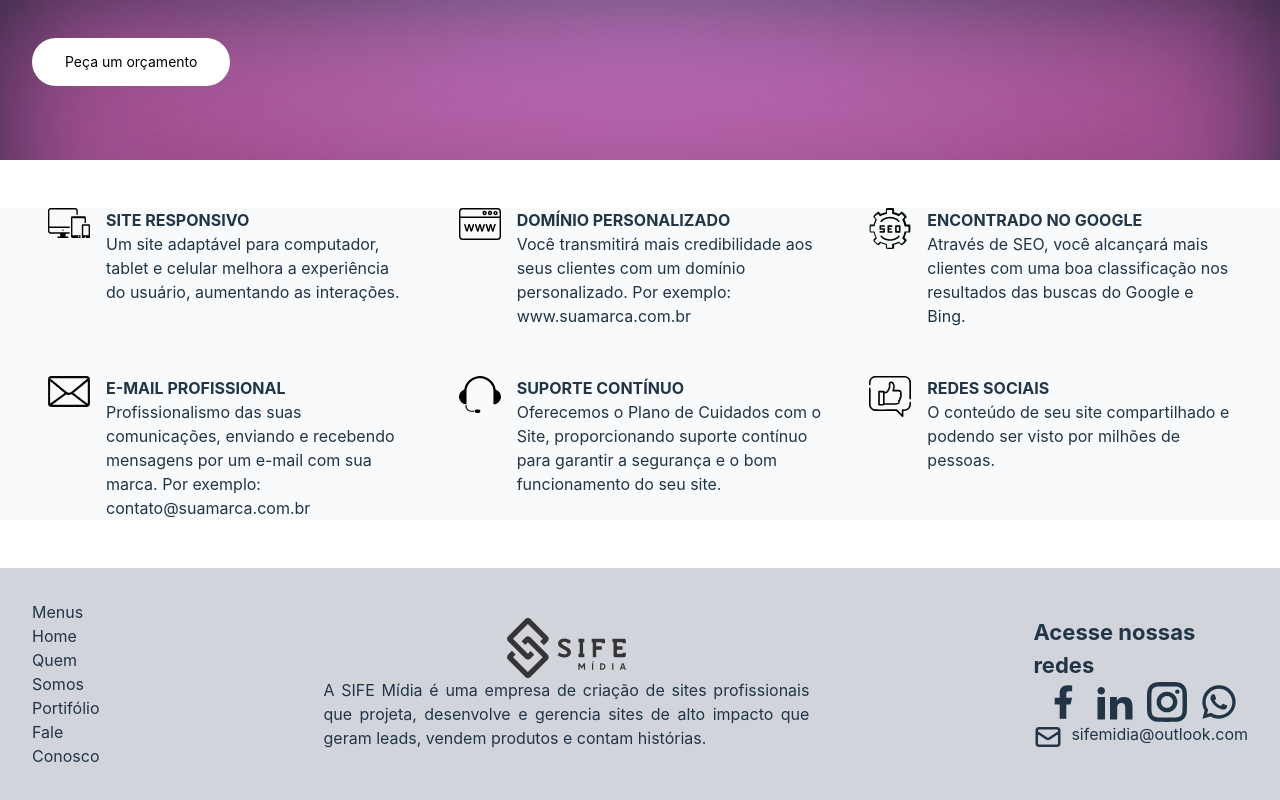
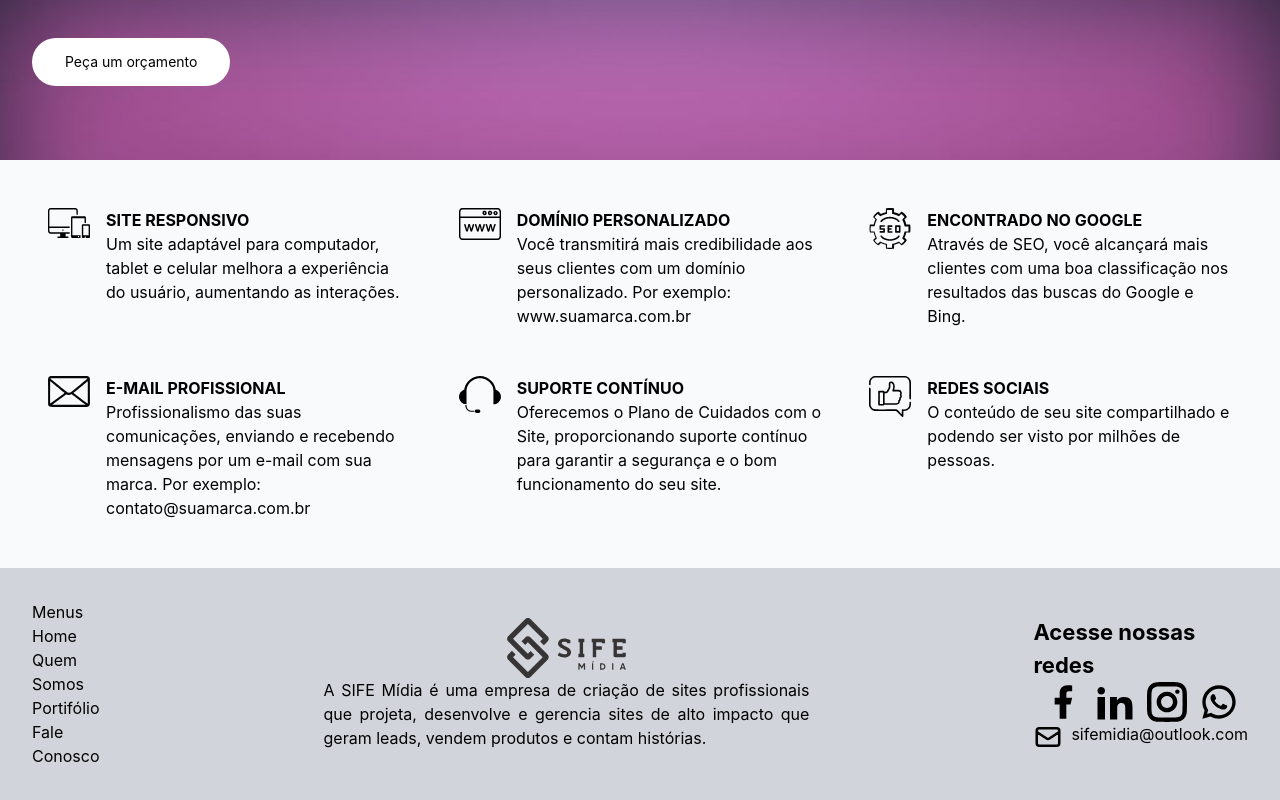
Before and after one commit to simoncarvalho10/sifemidia, a React (Vite) app: page / in a window 1280 px wide. Shown: the part 630-1430 px from the top of the page. Built offline with nearby package versions, Linux system fonts and the light colour scheme.

Commit message:
ajuste layout 2

```diff
--- a/src/App.jsx
+++ b/src/App.jsx
@@ -27,7 +27,7 @@ function App() {
   return (
 
 
-        <div id="tudo" className="flex flex-col justify-center">
+        <div id="tudo" className="flex flex-col justify-center bg-slate-50">
             <div>
                 <div id="head" className="shadow-lg px-8 py-2 h-[60px] bg-sky-900 w-full flex justify-between fixed top-0">
                     <div className="w-[120px]" >
@@ -69,7 +69,7 @@ function App() {
                     <button class="bg-white hover:bg-purple-100 rounded-full px-8 h-12 text-black text-sm">Peça um orçamento</button>
                 </div>
             </div>
-            <div id="service" class="bg-slate-50 px-8 md:px-12 my-8 md:my-12 grid grid-cols-1 sm:grid-cols-2 md:grid-cols-3 gap-8 md:gap-12">
+            <div id="service" class="text-black px-8 md:px-12 my-8 md:my-12 grid grid-cols-1 sm:grid-cols-2 md:grid-cols-3 gap-8 md:gap-12">
                 <div class="flex gap-4">
                     <div class="w-[50px] min-w-[30px]">
                         <img class="w-full" src={imgResp} alt="seo" />
@@ -127,7 +127,7 @@ function App() {
                     </div>
                 </div>
             </div>
-            <div class="bg-gray-300">
+            <div class="bg-gray-300 text-black">
                 <div class="m-8 flex flex-col md:flex-row md:justify-between items-center justify-center md:gap-56 gap-3">
                     <div class="hidden md:flex flex-col">
                         <h4>Menus</h4>
```
